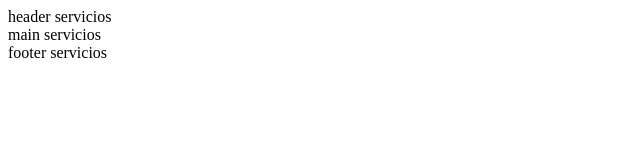
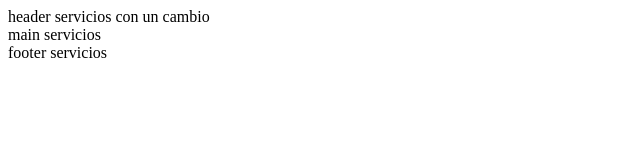
Before and after one commit to sebastian-yabiku/proyecto-prueba, a plain HTML site: page servicios.html in a window 1280 px wide. Shown: the whole page, without its empty margins (0-640 px from the left). Drawn offline with Linux system fonts and the light colour scheme.

Commit message:
se modifico la pagina de servicios, se agrego un texto nuevo

```diff
--- a/servicios.html
+++ b/servicios.html
@@ -8,7 +8,7 @@
 </head>
 <body>
     <header>
-        header servicios
+        header servicios con un cambio
     </header>
     <main>
         main servicios
```
